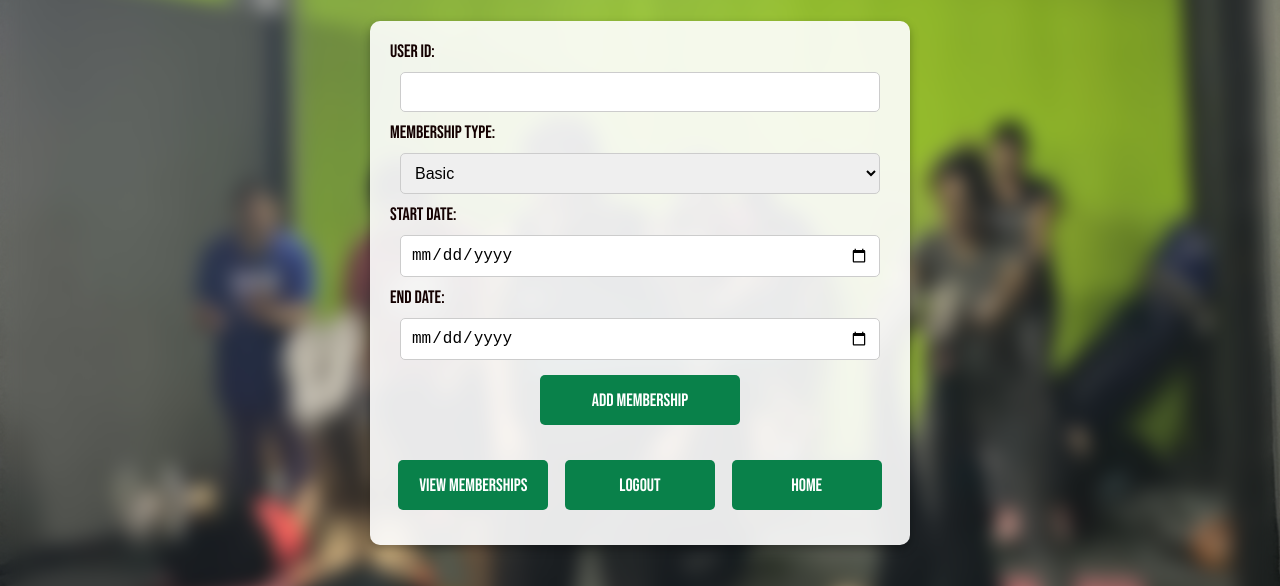
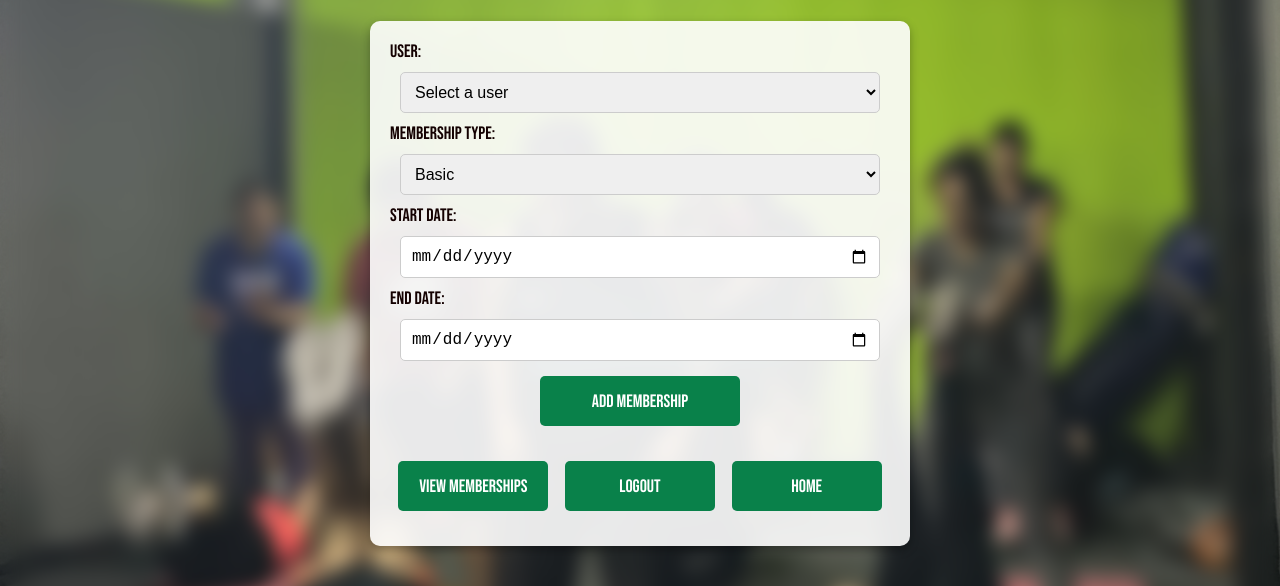
Before and after one commit to eyaothmen/urbanwebsite, a PHP site: page /admin.php in a window 1280 px wide. Shown: the part 79-665 px from the top of the page. Run offline with PHP 8.4, Linux system fonts and the light colour scheme; a user stored in the database is signed in; data comes from the database, SQL or seed files in the repository.

Commit message:
Update admin.php

```diff
--- a/urban/admin.php
+++ b/urban/admin.php
@@ -17,6 +17,10 @@ $conn = new mysqli($servername, $username, $password, $dbname);
 if ($conn->connect_error) {
     die("Connection failed: " . $conn->connect_error);
 }
+
+// Fetch usernames for dropdown
+$user_query = "SELECT user_id, username FROM users";
+$user_result = $conn->query($user_query);
 
 // Add Membership
 if ($_SERVER['REQUEST_METHOD'] === 'POST') {
@@ -158,8 +162,15 @@ $conn->close();
         <?php if (isset($message)) { echo "<div class='message'>$message</div>"; } ?>
 
         <form method="POST" action="admin.php">
-            <label for="user_id">User ID:</label>
-            <input type="number" id="user_id" name="user_id" required>
+            <label for="user_id">User:</label>
+            <select id="user_id" name="user_id" required>
+                <option value="" disabled selected>Select a user</option>
+                <?php
+                while ($row = $user_result->fetch_assoc()) {
+                    echo "<option value='{$row['user_id']}'>{$row['username']}</option>";
+                }
+                ?>
+            </select>
 
             <label for="membership_type">Membership Type:</label>
             <select id="membership_type" name="membership_type" required>
@@ -178,7 +189,7 @@ $conn->close();
         </form>
 
         <div class="buttons-container">
-            <button onclick="location.href='memberships.php'">View Memberships</button> <!-- New Button -->
+            <button onclick="location.href='memberships.php'">View Memberships</button>
             <button onclick="location.href='logout.php'">Logout</button>
             <button onclick="location.href='home.html'">Home</button>
         </div>
```
